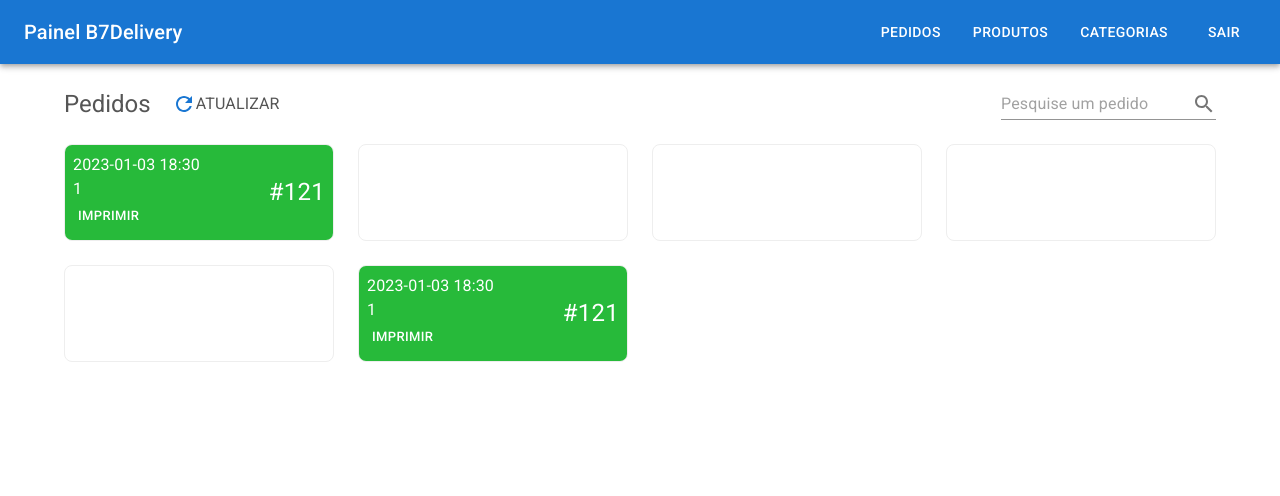
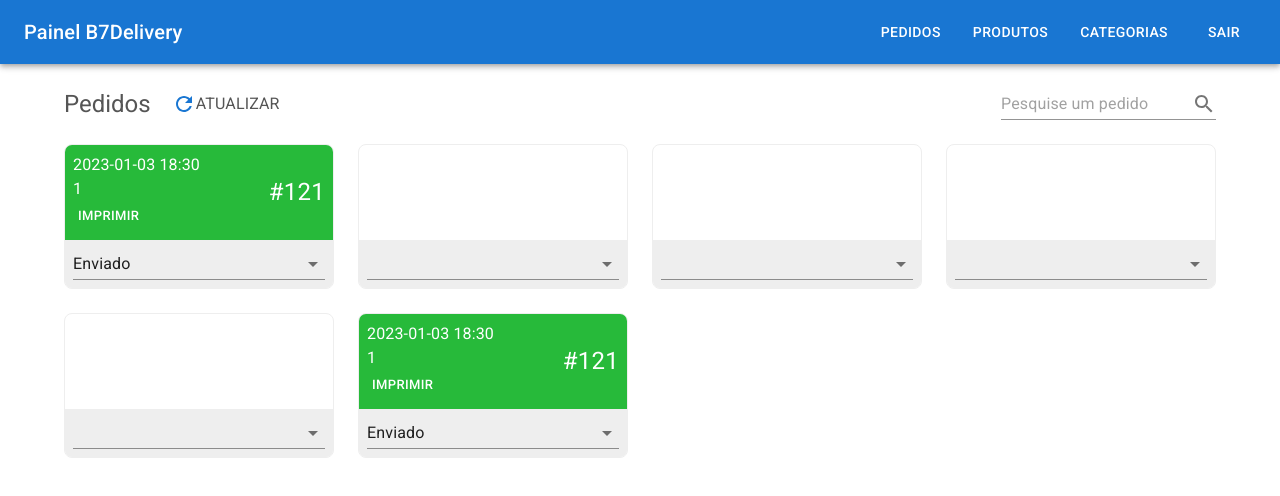
Before and after one commit to matheusmfl/delivery-establishment-dashboard, a Next.js app: page /pedidos in a window 1280 px wide. Shown: the top 496 px of the page. Built offline with nearby package versions, Linux system fonts and the light colour scheme.

Commit message:
Create method changeOrderStatuson API, create function handleStatusChange on OrderItem, and create handleChangeStatus

```diff
--- a/src/app/(inside)/pedidos/page.tsx
+++ b/src/app/(inside)/pedidos/page.tsx
@@ -1,6 +1,7 @@
 'use client'
 import { OrderItem } from '@/components/OrderItem'
 import { api } from '@/libs/api'
+import { OrderStatus } from '@/types/OrderStatus'
 import { Order } from '@/types/order'
 import { Refresh, Search } from '@mui/icons-material'
 import {
@@ -29,11 +30,17 @@
     setLoading(false)
   }
 
+  const handleChangeStatus = async (id: number, newStatus: OrderStatus) => {
+    await api.changeOrderStatus(id, newStatus)
+    getOrders()
+  }
+
   useEffect(() => {
     getOrders()
   }, [])
   function handleSearchKey() {}
   function handleSearchInput() {}
+
   return (
     <Box sx={{ my: 3 }}>
       <Box sx={{ mb: 3, display: 'flex', justifyContent: 'space-between' }}>
@@ -96,7 +103,7 @@
           orders.map((item, i) => {
             return (
               <Grid item xs={1} key={item.id}>
-                <OrderItem item={item} />
+                <OrderItem item={item} onChangeStatus={handleChangeStatus} />
               </Grid>
             )
           })}
--- a/src/components/OrderItem.tsx
+++ b/src/components/OrderItem.tsx
@@ -1,12 +1,20 @@
 import { OrderStatus } from '@/types/OrderStatus'
 import { Order } from '@/types/order'
-import { Box, Button, Typography } from '@mui/material'
+import {
+  Box,
+  Button,
+  MenuItem,
+  Select,
+  SelectChangeEvent,
+  Typography,
+} from '@mui/material'
 
 type Props = {
   item: Order
+  onChangeStatus: (id: number, newStatus: OrderStatus) => void
 }
 
-export function OrderItem({ item }: Props) {
+export function OrderItem({ item, onChangeStatus }: Props) {
   function getStatusBackground(status: OrderStatus) {
     const statuses = {
       preparing: '#2787BA',
@@ -15,6 +23,11 @@
     }
     return statuses[status]
   }
+
+  const handleStatusChange = (event: SelectChangeEvent) => {
+    onChangeStatus(item.id, event.target.value as OrderStatus)
+  }
+
   return (
     <Box
       sx={{
@@ -46,6 +59,18 @@
           </Typography>
         </Box>
       </Box>
+      <Box sx={{ backgroundColor: '#EEE', p: 1 }}>
+        <Select
+          variant="standard"
+          value={item.status}
+          fullWidth
+          onChange={handleStatusChange}
+        >
+          <MenuItem value="preparing">Preparando</MenuItem>
+          <MenuItem value="sent">Enviado</MenuItem>
+          <MenuItem value="delivered">Entregue</MenuItem>
+        </Select>
+      </Box>
     </Box>
   )
 }
--- a/src/libs/api.ts
+++ b/src/libs/api.ts
@@ -101,4 +101,7 @@
       }, 1000)
     })
   },
+  changeOrderStatus: async (id: number, newStatus: OrderStatus) => {
+    return true
+  },
 }
```
